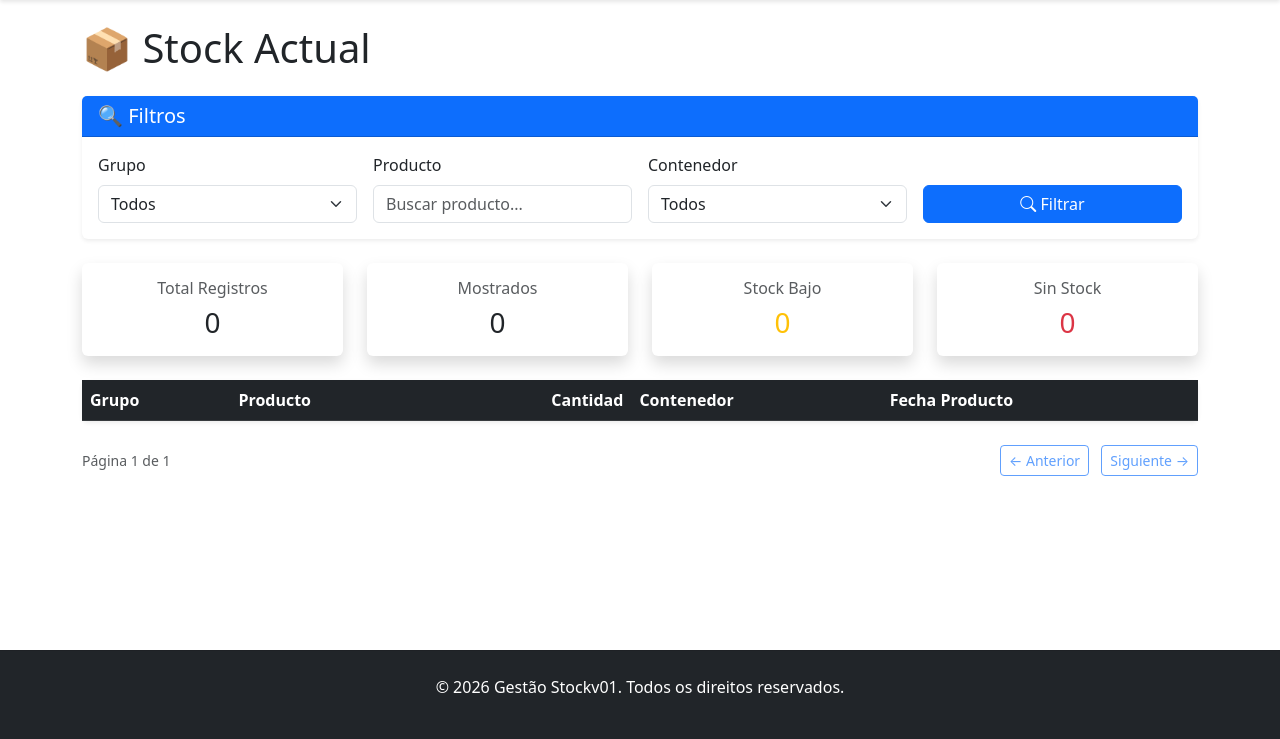
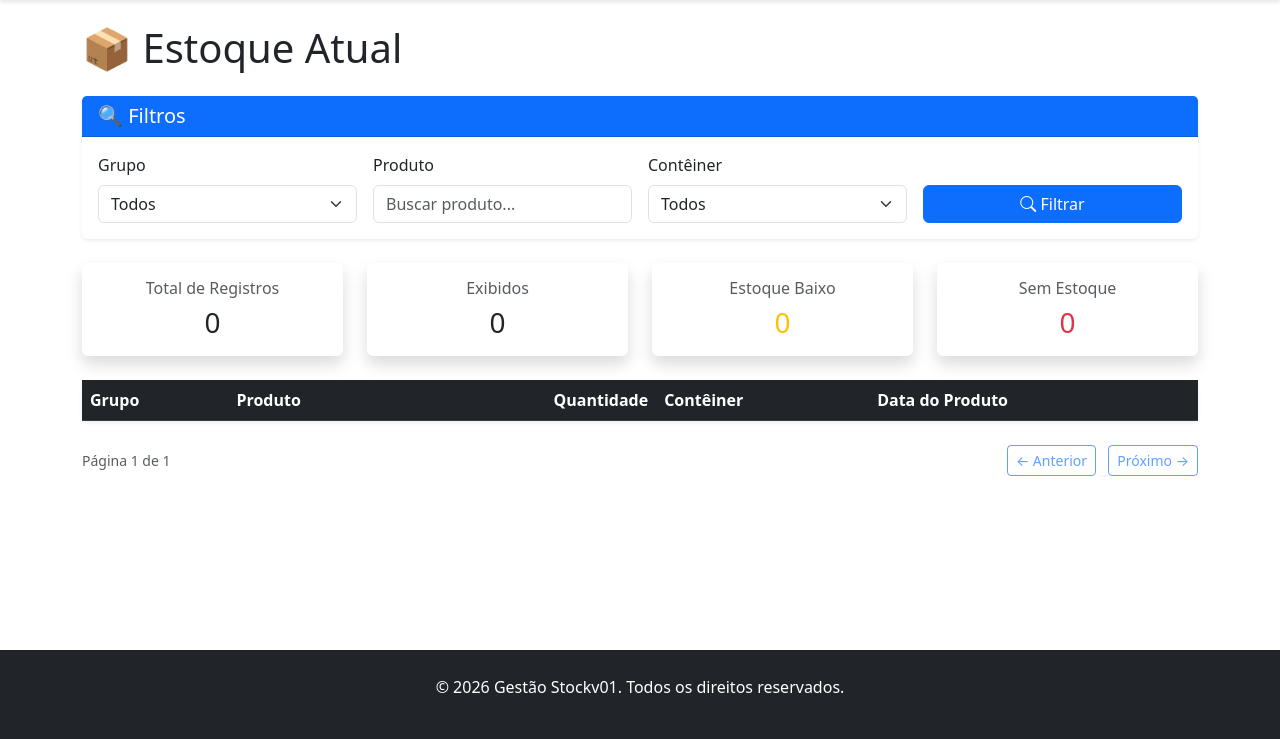
Before and after one commit to LeomLopez/stockv01-dashboard, a Flask app: page /stock in a window 1280 px wide. Shown: the part 61-800 px from the top of the page. Run offline with Flask 3, Linux system fonts and the light colour scheme; the visitor is signed in with stand-in values (Sample User, id 1); tables that the repository leaves empty hold one stand-in row (values such as "Sample post"); lists and menus that the app fills with data are empty.

Commit message:
Translate stock.html content to Portuguese

```diff
--- a/app/templates/stock.html
+++ b/app/templates/stock.html
@@ -1,11 +1,11 @@
 {% extends "base.html" %}
 
-{% block title %}Stock - Stockv01 Management{% endblock %}
+{% block title %}Estoque - Gestão Stockv01{% endblock %}
 
 {% block content %}
 <div class="row">
     <div class="col-md-12">
-        <h1 class="mb-4">📦 Stock Actual</h1>
+        <h1 class="mb-4">📦 Estoque Atual</h1>
 
         <!-- Filtros -->
         <div class="card mb-4 shadow-sm">
@@ -31,15 +31,15 @@
                         </select>
                     </div>
 
-                    <!-- Producto -->
+                    <!-- Produto -->
                     <div class="col-md-3">
-                        <label for="productoFilter" class="form-label">Producto</label>
-                        <input type="text" class="form-control" id="productoFilter" placeholder="Buscar producto...">
+                        <label for="productoFilter" class="form-label">Produto</label>
+                        <input type="text" class="form-control" id="productoFilter" placeholder="Buscar produto...">
                     </div>
 
-                    <!-- Contenedor -->
+                    <!-- Contêiner -->
                     <div class="col-md-3">
-                        <label for="contenedorFilter" class="form-label">Contenedor</label>
+                        <label for="contenedorFilter" class="form-label">Contêiner</label>
                         <select class="form-select" id="contenedorFilter">
                             <option value="">Todos</option>
                             <option value="C1">C1</option>
@@ -48,7 +48,7 @@
                         </select>
                     </div>
 
-                    <!-- Botón Filtrar -->
+                    <!-- Botão Filtrar -->
                     <div class="col-md-3 d-flex align-items-end">
                         <button type="button" class="btn btn-primary w-100" id="filterBtn">
                             <i class="bi bi-search"></i> Filtrar
@@ -63,7 +63,7 @@
             <div class="col-md-3">
                 <div class="card text-center">
                     <div class="card-body">
-                        <h6 class="card-title text-muted">Total Registros</h6>
+                        <h6 class="card-title text-muted">Total de Registros</h6>
                         <h3 class="mb-0" id="totalCount">0</h3>
                     </div>
                 </div>
@@ -71,7 +71,7 @@
             <div class="col-md-3">
                 <div class="card text-center">
                     <div class="card-body">
-                        <h6 class="card-title text-muted">Mostrados</h6>
+                        <h6 class="card-title text-muted">Exibidos</h6>
                         <h3 class="mb-0" id="shownCount">0</h3>
                     </div>
                 </div>
@@ -79,7 +79,7 @@
             <div class="col-md-3">
                 <div class="card text-center border-warning">
                     <div class="card-body">
-                        <h6 class="card-title text-muted">Stock Bajo</h6>
+                        <h6 class="card-title text-muted">Estoque Baixo</h6>
                         <h3 class="mb-0 text-warning" id="lowStockCount">0</h3>
                     </div>
                 </div>
@@ -87,14 +87,14 @@
             <div class="col-md-3">
                 <div class="card text-center border-danger">
                     <div class="card-body">
-                        <h6 class="card-title text-muted">Sin Stock</h6>
+                        <h6 class="card-title text-muted">Sem Estoque</h6>
                         <h3 class="mb-0 text-danger" id="noStockCount">0</h3>
                     </div>
                 </div>
             </div>
         </div>
 
-        <!-- Tabla -->
+        <!-- Tabela -->
         <div class="card shadow-sm">
             <div class="card-body p-0">
                 <div class="table-responsive">
@@ -102,17 +102,17 @@
                         <thead class="table-dark text-white">
                             <tr>
                                 <th>Grupo</th>
-                                <th>Producto</th>
-                                <th class="text-end">Cantidad</th>
-                                <th>Contenedor</th>
-                                <th>Fecha Producto</th>
+                                <th>Produto</th>
+                                <th class="text-end">Quantidade</th>
+                                <th>Contêiner</th>
+                                <th>Data do Produto</th>
                             </tr>
                         </thead>
                         <tbody id="stockTableBody">
                             <tr class="text-center">
                                 <td colspan="5" class="py-4">
                                     <div class="spinner-border text-primary" role="status">
-                                        <span class="visually-hidden">Cargando...</span>
+                                        <span class="visually-hidden">Carregando...</span>
                                     </div>
                                 </td>
                             </tr>
@@ -122,29 +122,29 @@
             </div>
         </div>
 
-        <!-- Paginación -->
+        <!-- Paginação -->
         <div class="d-flex justify-content-between align-items-center mt-4">
             <div>
                 <small class="text-muted" id="paginationInfo">Página 1 de 1</small>
             </div>
             <div>
                 <button class="btn btn-sm btn-outline-primary me-2" id="prevBtn" disabled>← Anterior</button>
-                <button class="btn btn-sm btn-outline-primary" id="nextBtn" disabled>Siguiente →</button>
+                <button class="btn btn-sm btn-outline-primary" id="nextBtn" disabled>Próximo →</button>
             </div>
         </div>
     </div>
 </div>
 
-<!-- Mensaje de error -->
+<!-- Mensagem de erro -->
 <div class="alert alert-danger alert-dismissible fade show d-none" id="errorAlert" role="alert">
-    <strong>Error:</strong> <span id="errorMessage"></span>
-    <button type="button" class="btn-close" data-bs-dismiss="alert"></button>
+    <strong>Erro:</strong> <span id="errorMessage"></span>
+    <button type="button" class="btn-close" data-bs-dismiss="alert" aria-label="Fechar"></button>
 </div>
 
-<!-- Mensaje sin resultados -->
+<!-- Mensagem sem resultados -->
 <div class="alert alert-info mt-4 d-none text-center" id="noResultsAlert" role="alert">
-    <h5>📭 Sin resultados</h5>
-    <p>No se encontraron registros que coincidan con los filtros aplicados.</p>
+    <h5>📭 Nenhum resultado</h5>
+    <p>Não foram encontrados registros que correspondam aos filtros aplicados.</p>
 </div>
 
 {% endblock %}
```
